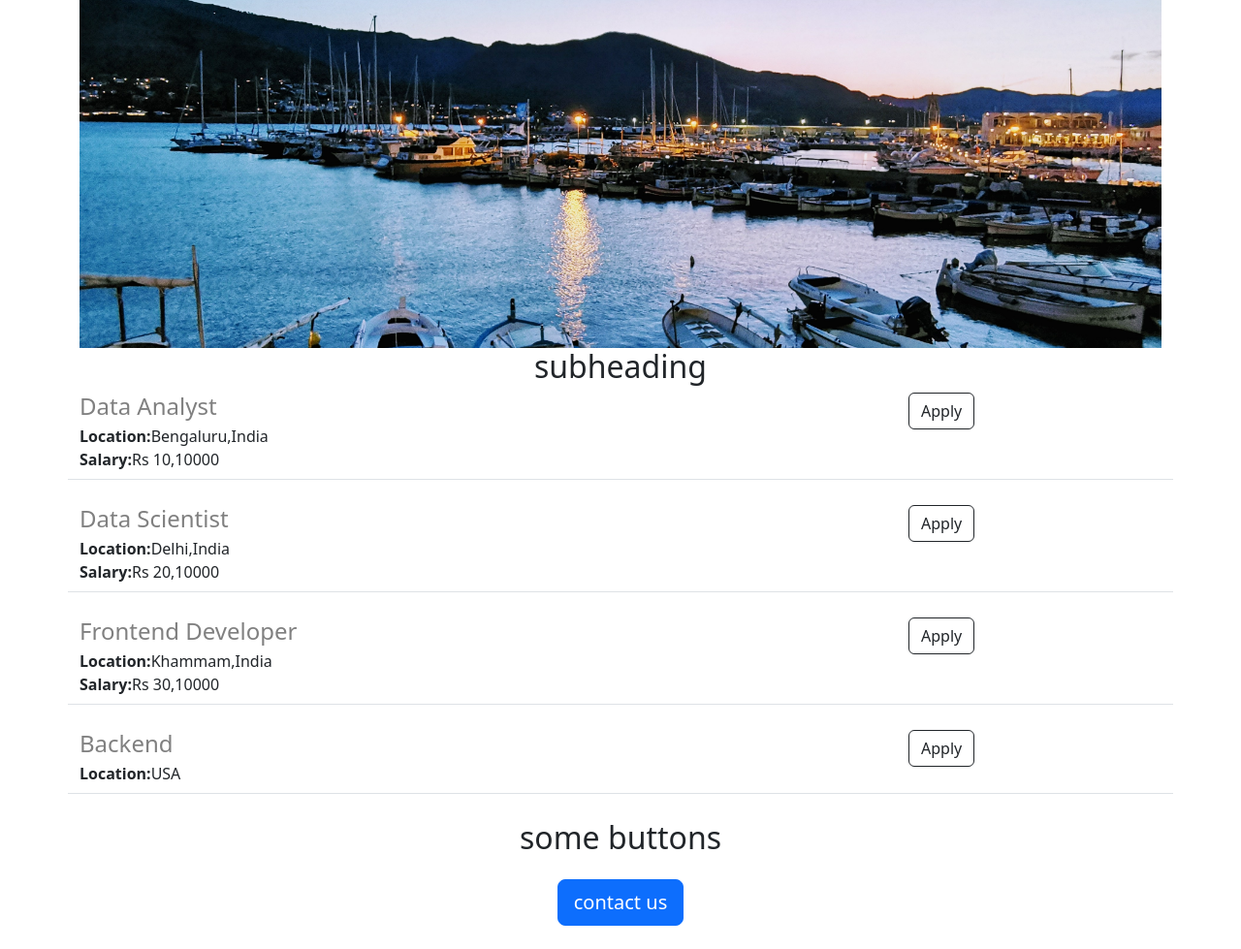
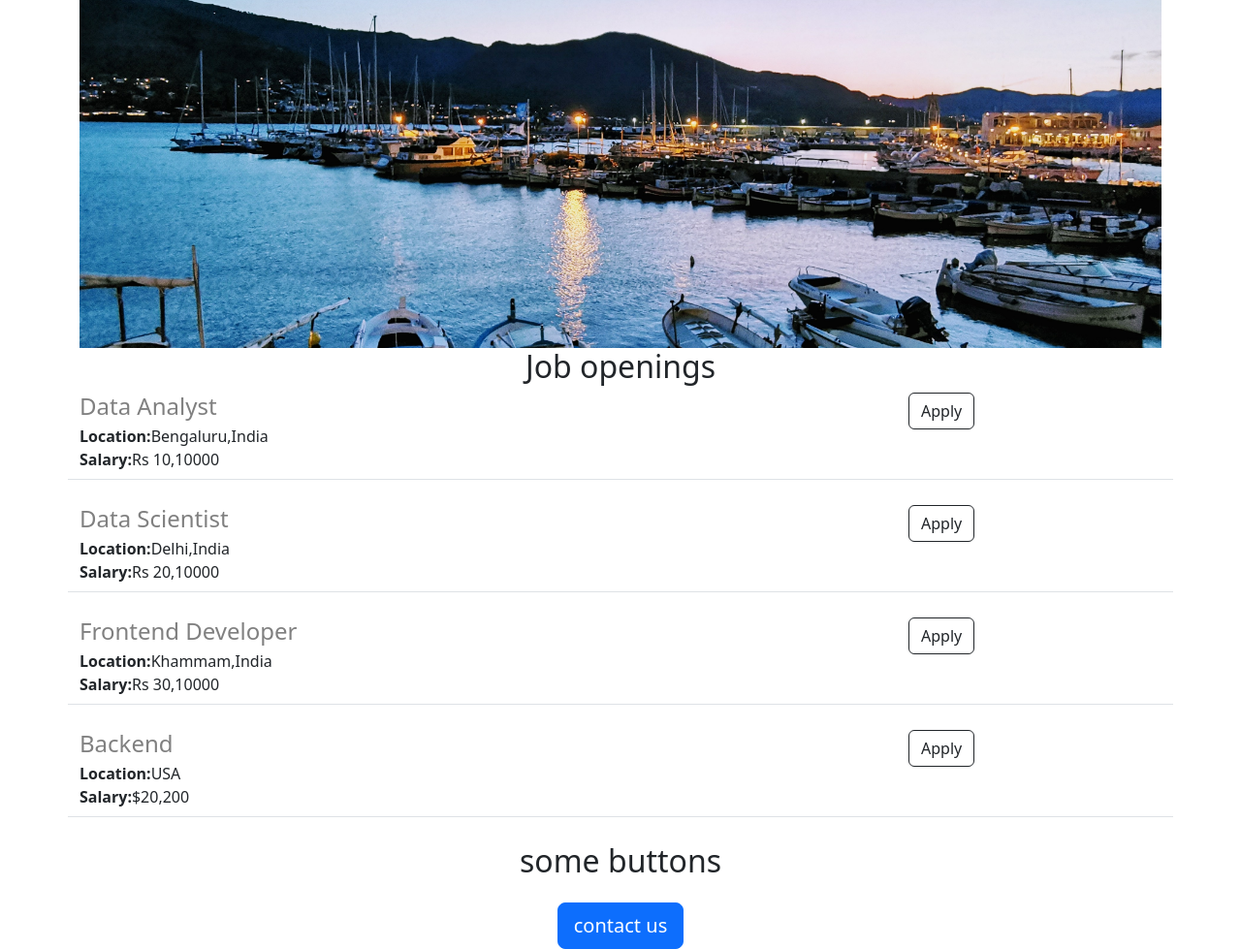
Before and after one commit to Pujitha1303/python-flask, a Flask app: page / in a window 1280 px wide. Shown: the part 81-1060 px from the top of the page at 97% size. Before the commit the page ends 1036 px from the top, so only its background shows below. Run offline with Flask 3, Linux system fonts and the light colour scheme.

Commit message:
made changes to check

```diff
--- a/app.py
+++ b/app.py
@@ -26,6 +26,7 @@ JOBS=[
         'id':4,
         'title':'Backend',
         'location':'USA',
+        'salary':'$20,200'
     }
 
 ]
--- a/templates/home.html
+++ b/templates/home.html
@@ -20,7 +20,7 @@
       this is the {{title}}!
     </h1>
     <img class="img-fluid" id="banner" src="http://127.0.0.1:8001/static/banner.jpeg">
-    <h2 class="text-center"> subheading</h2>
+    <h2 class="text-center"> Job openings</h2>
    <div>
     {%for job in jobs%}
        {%include 'jobitem.html'%}
```
